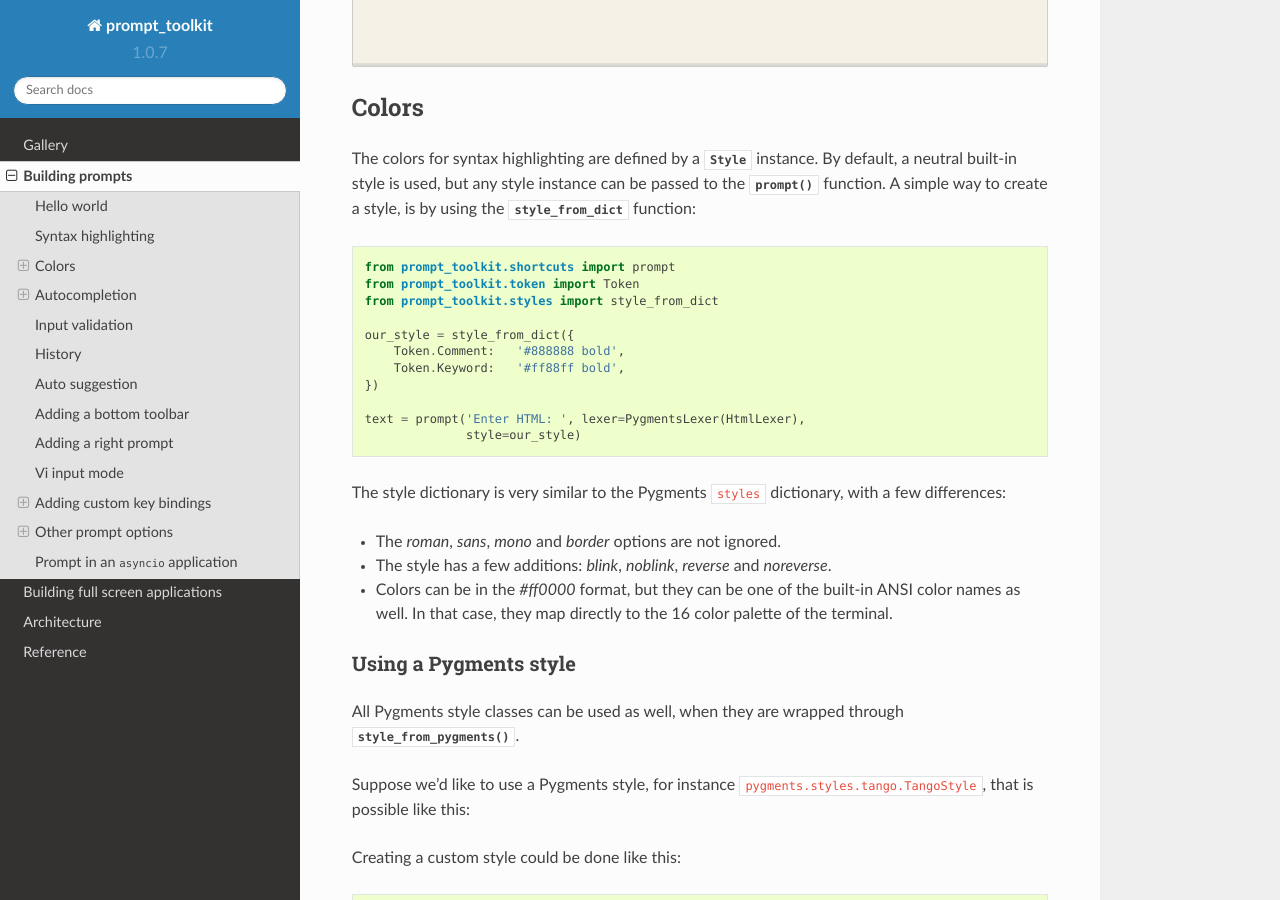
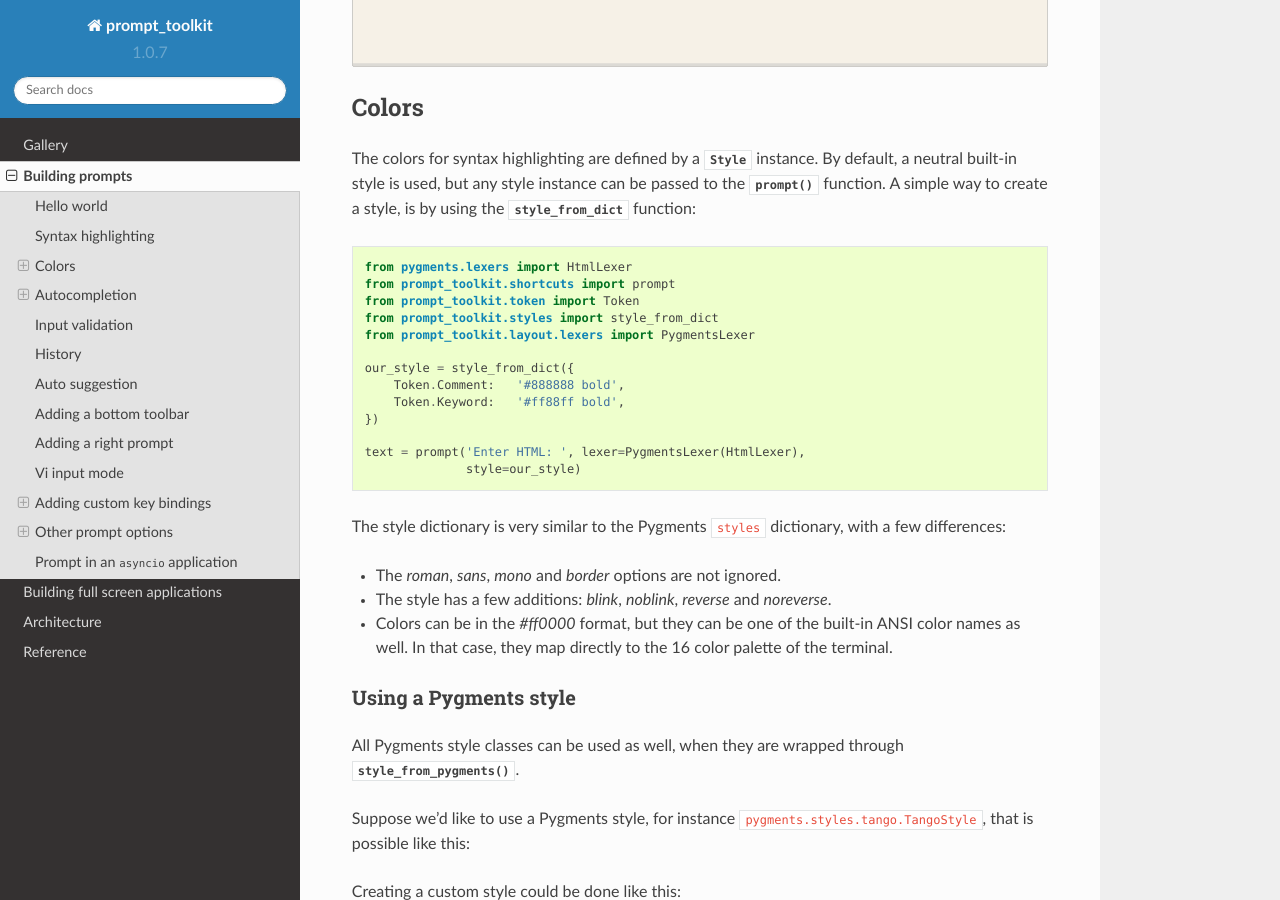
Before and after one commit to dbcli/pgcli, a Sphinx documentation site: the page built from docs/pages/building_prompts.rst, in a window 1280 px wide and 900 px high, scrolled down 1191 px. Built offline with Sphinx 7.4.7 and the Read the Docs theme 2.0.0, drawn with Linux system fonts in a browser that asks for light colours.

Commit message:
Update building_prompts.rst
Make the "colors" example self-contained.

```diff
--- a/docs/pages/building_prompts.rst
+++ b/docs/pages/building_prompts.rst
@@ -73,9 +73,11 @@ function:
 
 .. code:: python
 
+    from pygments.lexers import HtmlLexer
     from prompt_toolkit.shortcuts import prompt
     from prompt_toolkit.token import Token
     from prompt_toolkit.styles import style_from_dict
+    from prompt_toolkit.layout.lexers import PygmentsLexer
 
     our_style = style_from_dict({
         Token.Comment:   '#888888 bold',
```
